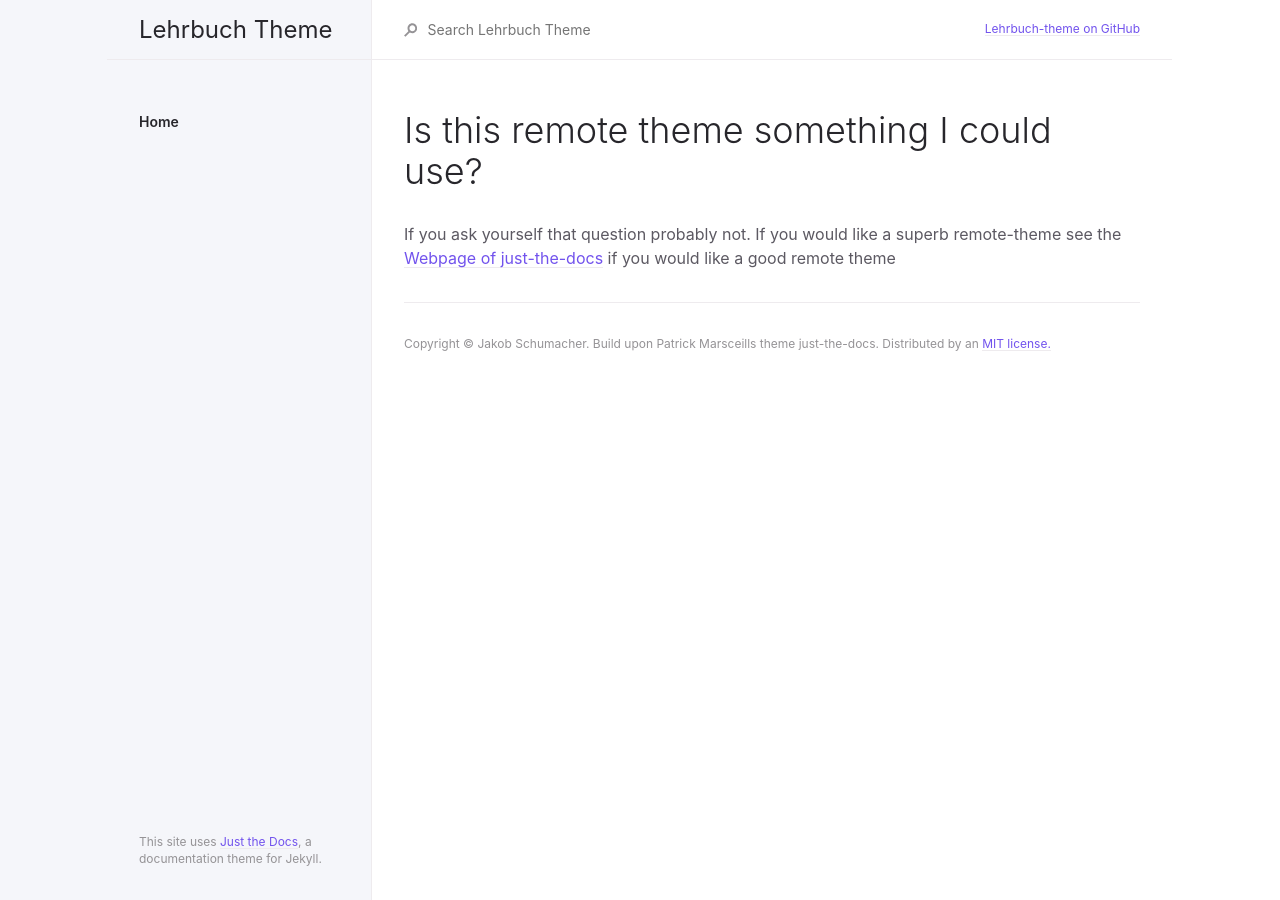
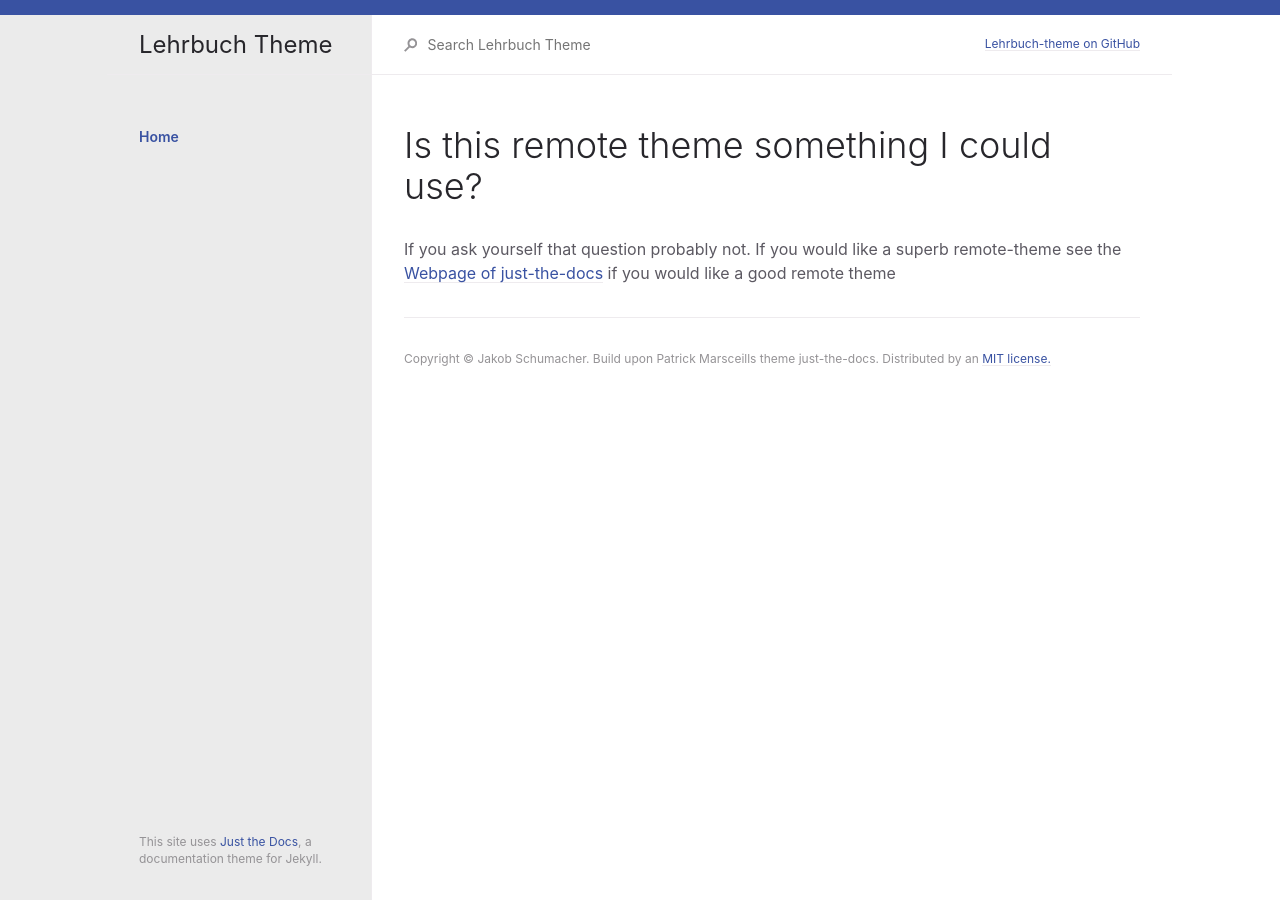
Before and after one commit to akademie-oeffentliches-gesundheitswesen/lehrbuch-theme, a Jekyll site: the page built from index.md, in a window 1280 px wide. Built offline with Jekyll 4.4.1, drawn with Linux system fonts in a browser that asks for light colours.

Commit message:
Added Style from Lehrbuch

```diff
--- /dev/null
+++ b/_sass/custom/custom.css
@@ -0,0 +1 @@
+$link-color: $green-000;
--- a/_sass/custom/custom.scss
+++ b/_sass/custom/custom.scss
@@ -2,7 +2,7 @@
 //// Typography
 ////
 
-//$body-font-family: -apple-system, BlinkMacSystemFont, "helvetica neue", helvetica, roboto, noto, "segoe ui", arial, sans-serif;
+$body-font-family: -apple-system, BlinkMacSystemFont, "noto sans", helvetica neue, helvetica, roboto, "segoe ui", arial, sans-serif;
 //$mono-font-family: "SFMono-Regular", Menlo, Consolas, Monospace;
 //$root-font-size: 16px;         // Base font-size for rems
 //$body-line-height: 1.4;
@@ -12,6 +12,34 @@
 ////
 //// Colors
 ////
+$blue-300: #3952a2;
+$blue-aka: #3952a2;
+$sidebar-color: #ebebeb;
+$link-color: $blue-aka;
+$btn-primary-color: $blue-aka;
+$nav-child-link-color: $blue-300;
+
+//
+// Layout override
+//
+
+.page-wrap {
+  border-top: 15px solid $blue-300;
+}
+
+a.navigation-list-link.active {
+    font-weight: 600;
+    color: $blue-300;
+    text-decoration: none;
+}
+
+summary {
+    color: $blue-300;
+}
+
+.page-content ul, .page-content ol {
+    padding-left: 2em;
+}
 
 //$white: #fff;
 
```
Also changed, not shown: _includes/head.html (line endings or trailing spaces), 1 other file.
